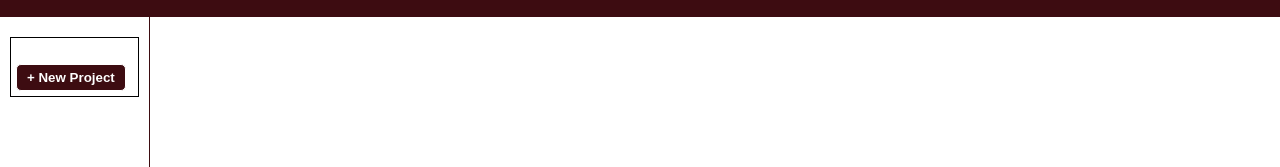
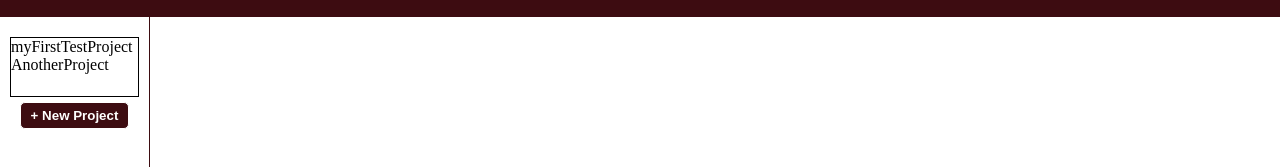
Before and after one commit to andresCadavidT/top-todo-list, a website built with webpack: page src/index.html in a window 1280 px wide. Shown: the part 123-290 px from the top of the page. Built offline with nearby package versions, Linux system fonts and the light colour scheme.

Commit message:
Add aside show project

```diff
--- a/src/aside.js
+++ b/src/aside.js
@@ -3,7 +3,17 @@ import { projects } from "./projects";
 
 const aside = {
     notifyNewProject: function(){
-        console.log("hi im a new project on aside" )
+        console.log("here")
+        console.log($asideProjectList.firstChild )
+        while ($asideProjectList.firstChild){$asideProjectList.firstChild.remove()}
+        let myProjects = projects.getMyProjects()
+        myProjects.forEach((theProject)=>{
+            let boxName = document.createElement("div")
+            boxName.classList.add("boxNameAside")
+            boxName.innerText = theProject.name
+            $asideProjectList.appendChild(boxName)
+            console.log(theProject.name)
+        })
     }
 }
 
--- a/src/consts-listeners.js
+++ b/src/consts-listeners.js
@@ -1,4 +1,5 @@
 import { projects } from "./projects";
+import { aside } from "./aside"
 
 const $dialogCreateProject = document.querySelector('#dialog');
 const $btnCreateProject = document.createElement("button")
@@ -17,15 +18,13 @@ const $cerrarDialog = document.querySelector('.cancel');
     });
 
 const $acceptProject = document.querySelector(".create")
-
 $acceptProject.addEventListener("click", function(event){
     event.preventDefault()
     const $nameNewProject = document.querySelector("#inputNameNewProject")
-    console.log($nameNewProject.value)
     projects.createProject($nameNewProject.value)
     $dialogCreateProject.close();
     $nameNewProject.value = ""
-    console.log(projects.getMyProjects())
+    projects.notifyObservers(aside, "notifyNewProject")
 })
 
 const $imgAvatar = document.querySelector("#avatar")
--- a/src/css/index.css
+++ b/src/css/index.css
@@ -66,7 +66,6 @@ header{
     padding-left: 10px;
     padding-right: 10px;
     flex-direction: column;
-    align-items: left;
 }
 
 #asideProjectList{
@@ -74,11 +73,12 @@ header{
     width: 100%;
     height: 60px;
     display: flex;
+    flex-direction: column;
 
 }
 
 #divCreateProject{
-    align-self: flex-end;
+    align-self: center;
     padding: 5px;
 }
 
--- a/src/index.html
+++ b/src/index.html
@@ -31,8 +31,9 @@
     </header>
     <aside id="aside">
         <div id="asideProjectList">
-            <div id="divCreateProject"></div>
+
         </div>
+        <div id="divCreateProject"></div>
     </aside>
     <section id="sectionToDos">
 
--- a/src/index.js
+++ b/src/index.js
@@ -7,9 +7,10 @@ import "./css/dialogCreateProject.css"
 import "./css/index.css"
 
 projects.createProject("myFirstTestProject")
-
 projects.notifyObservers(aside, "notifyNewProject")
 
+projects.createProject("AnotherProject")
+projects.notifyObservers(aside, "notifyNewProject")
 
 
 // Temporal, para verificar cuantos projects existen.
--- a/src/projects.js
+++ b/src/projects.js
@@ -19,7 +19,7 @@ const projects = (function(){
         },
         notifyObservers: function(observer, varName){
             observers.forEach((obs)=>{
-                if(obs == observer){obs[varName]()}
+                if(obs == observer){obs[varName]();console.log("notificado")}
             })
         },
         createProject: function(name){
```
Also changed, not shown: dist/bundle.js, dist/index.html, 1 other file.
